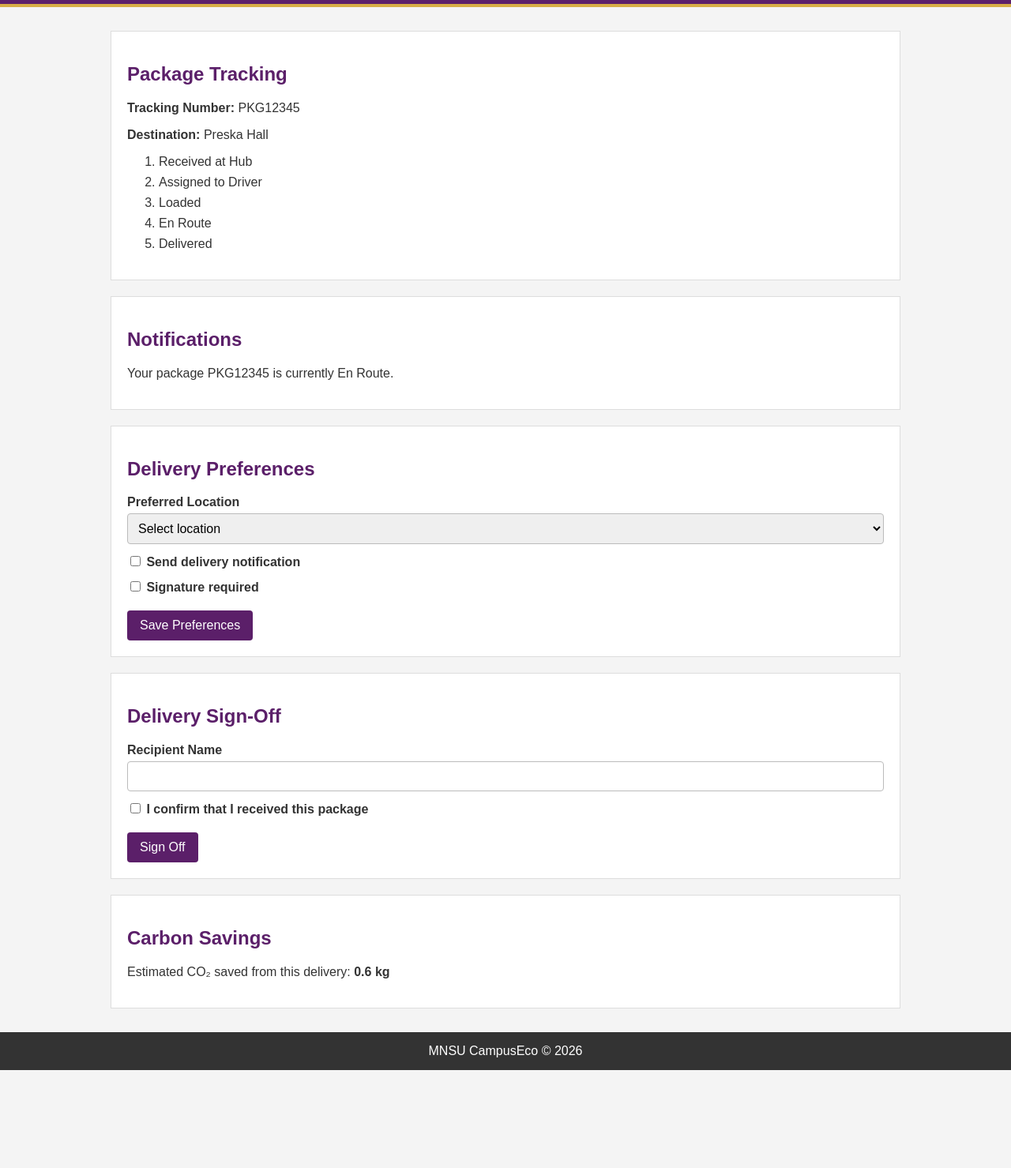
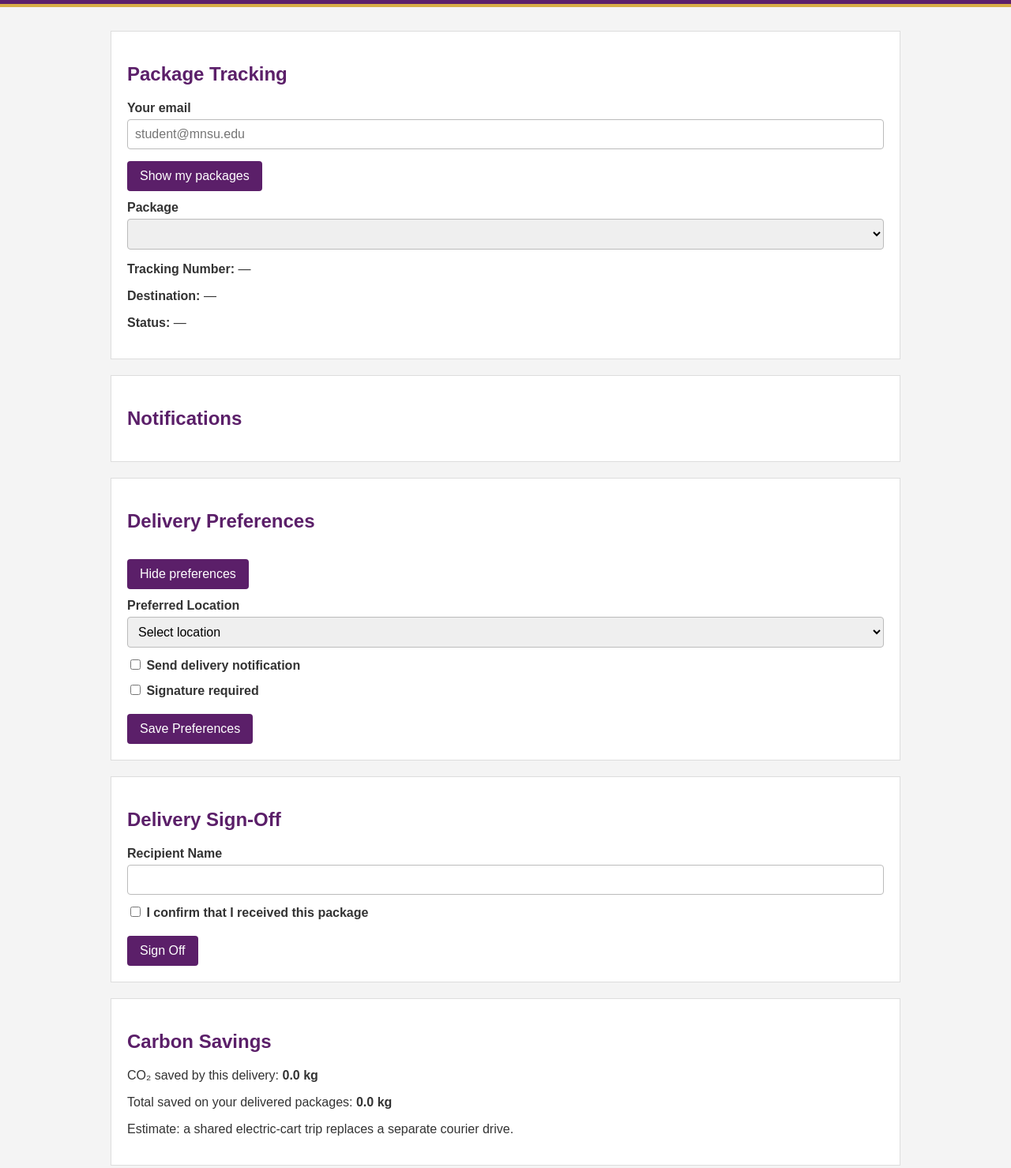
Before and after one commit to MSU-Sayid/Cis480_Project_CampusEco, a plain HTML site: page recipient.html in a window 1280 px wide. Shown: the part 100-1579 px from the top of the page at 79% size. Before the commit the page ends 1455 px from the top, so only its background shows below. Drawn offline with nearby package versions, Linux system fonts and the light colour scheme.

Commit message:
Update recipient.html

```diff
--- a/recipient.html
+++ b/recipient.html
@@ -20,30 +20,47 @@
 
 <main>
 
-    <section>
+    <!-- Feedback message (same pattern as the driver portal) -->
+    <div id="recipient-message" class="msg" role="status" aria-live="polite" hidden></div>
+
+    <section id="tracking-section">
         <h2>Package Tracking</h2>
 
-        <p><strong>Tracking Number:</strong> PKG12345</p>
-        <p><strong>Destination:</strong> Preska Hall</p>
+        <form id="email-form" class="inline-form">
+            <label for="recipient-email">Your email</label>
+            <input type="email" id="recipient-email" name="recipient-email" placeholder="student@mnsu.edu" required>
+            <button type="submit">Show my packages</button>
+        </form>
 
-        <ol class="tracking-list">
-            <li>Received at Hub</li>
-            <li>Assigned to Driver</li>
-            <li>Loaded</li>
-            <li>En Route</li>
-            <li>Delivered</li>
-        </ol>
+        <label for="package-select">Package</label>
+        <select id="package-select" name="package-select"></select>
+
+        <div id="tracking-details">
+            <p><strong>Tracking Number:</strong> <span id="tracking-number">—</span></p>
+            <p><strong>Destination:</strong> <span id="tracking-destination">—</span></p>
+            <p><strong>Status:</strong> <span id="tracking-status" class="badge">—</span></p>
+
+            <div class="progress" role="progressbar" aria-label="Delivery progress"
+                 aria-valuemin="0" aria-valuemax="100" aria-valuenow="0">
+                <span id="progress-fill"></span>
+            </div>
+
+            <ol class="tracking-list" id="tracking-list"></ol>
+        </div>
+        <p id="no-packages" class="empty" hidden>No packages found for this email yet.</p>
     </section>
 
-    <section>
-        <h2>Notifications</h2>
-        <p>Your package PKG12345 is currently En Route.</p>
+    <section id="notifications-section">
+        <h2>Notifications <span id="notif-count" class="count" hidden>0</span></h2>
+        <ul id="notification-list" class="notification-list"></ul>
     </section>
 
-    <section>
+    <section id="preferences-section">
         <h2>Delivery Preferences</h2>
+        <button type="button" id="toggle-prefs" aria-expanded="true" aria-controls="prefs-panel">Hide preferences</button>
 
-        <form>
+        <div id="prefs-panel">
+            <form id="prefs-form">
                 <label for="location">Preferred Location</label>
                 <select id="location" name="location" required>
                     <option value="">Select location</option>
@@ -53,43 +70,51 @@
                 </select>
 
                 <label>
-                <input type="checkbox" name="notify">
+                    <input type="checkbox" id="notify" name="notify">
                     Send delivery notification
                 </label>
 
                 <label>
-                <input type="checkbox" name="signature">
+                    <input type="checkbox" id="signature" name="signature">
                     Signature required
                 </label>
 
                 <button type="submit">Save Preferences</button>
             </form>
+        </div>
     </section>
 
-    <section>
+    <section id="signoff-section">
         <h2>Delivery Sign-Off</h2>
+        <p id="signoff-hint" class="hint"></p>
 
-        <form>
+        <form id="signoff-form">
             <label for="recipient-name">Recipient Name</label>
-            <input type="text" id="recipient-name" name="recipient-name" required>
+            <input type="text" id="recipient-name" name="recipient-name" minlength="2" required>
 
             <label>
-                <input type="checkbox" name="confirm" required>
+                <input type="checkbox" id="confirm" name="confirm" required>
                 I confirm that I received this package
             </label>
 
-            <button type="submit">Sign Off</button>
+            <button type="submit" id="signoff-btn">Sign Off</button>
         </form>
     </section>
 
-    <section>
+    <section id="carbon-section">
         <h2>Carbon Savings</h2>
-        <p>Estimated CO₂ saved from this delivery: <strong>0.6 kg</strong></p>
+        <p>CO₂ saved by this delivery: <strong id="carbon-this">0.0 kg</strong></p>
+        <p>Total saved on your delivered packages: <strong id="carbon-total">0.0 kg</strong></p>
+        <p class="hint">Estimate: a shared electric-cart trip replaces a separate courier drive.</p>
     </section>
 
 </main>
 
 <footer>MNSU CampusEco © 2026</footer>
 
+<!-- jQuery (compressed) — remove this line if driver.html already loads it from a local file and use that path instead -->
+<script src="https://code.jquery.com/jquery-3.7.1.min.js"></script>
+<script src="js/recipient.js"></script>
+
 </body>
 </html>
```
Lines whose indentation alone changed are shown as unchanged.
